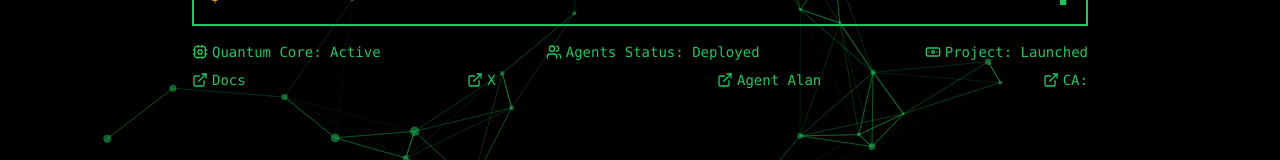
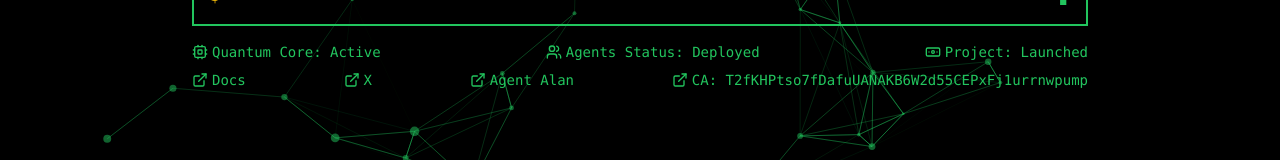
Before and after one commit to zerocruch/the-alan-experiment, a Next.js app: page /terminal in a window 1280 px wide. Shown: the part 594-754 px from the top of the page. Built offline with nearby package versions, Linux system fonts and the light colour scheme; no server answers.

Commit message:
Update ElevatedTerminal.tsx

```diff
--- a/components/ElevatedTerminal.tsx
+++ b/components/ElevatedTerminal.tsx
@@ -371,9 +371,9 @@ export default function ElevatedTerminal() {
               <ExternalLink size={16} className="mr-1" />
               Agent Alan
             </a>
-            <a href="#" target="_blank" rel="noopener noreferrer" className="flex items-center hover:text-green-400">
+            <a href="https://pump.fun/coin/T2fKHPtso7fDafuUANAKB6W2d55CEPxFj1urrnwpump" target="_blank" rel="noopener noreferrer" className="flex items-center hover:text-green-400">
               <ExternalLink size={16} className="mr-1" />
-              CA:
+              CA: T2fKHPtso7fDafuUANAKB6W2d55CEPxFj1urrnwpump
             </a>
           </div>
         </footer>
```
